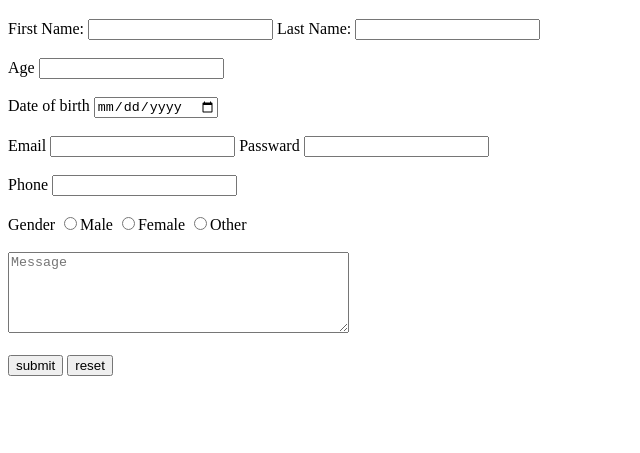
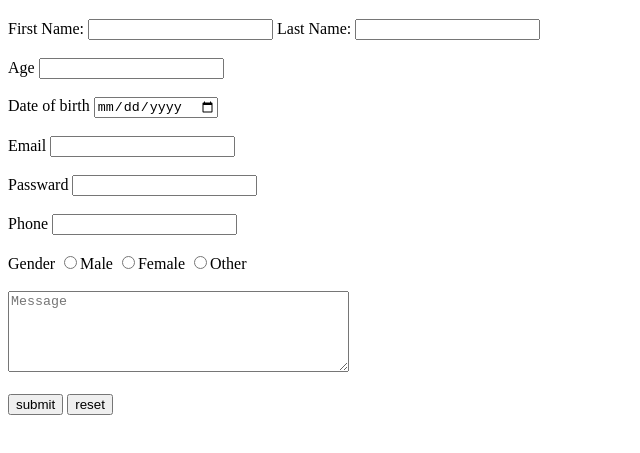
Before and after one commit to wishkhan/form, a plain HTML site: page form.html in a window 1280 px wide. Shown: the part 61-514 px from the top of the page, without its empty margins (0-640 px from the left). Drawn offline with Linux system fonts and the light colour scheme.

Commit message:
Update form.html

```diff
--- a/form.html
+++ b/form.html
@@ -21,7 +21,7 @@
 <input type="date"><br><br>
 
 <label for="">Email</label>
-<input type="email">
+<input type="email"><br><br>
 
 <label for="">Passward</label>
 <input type="password"> <br><br>
```
